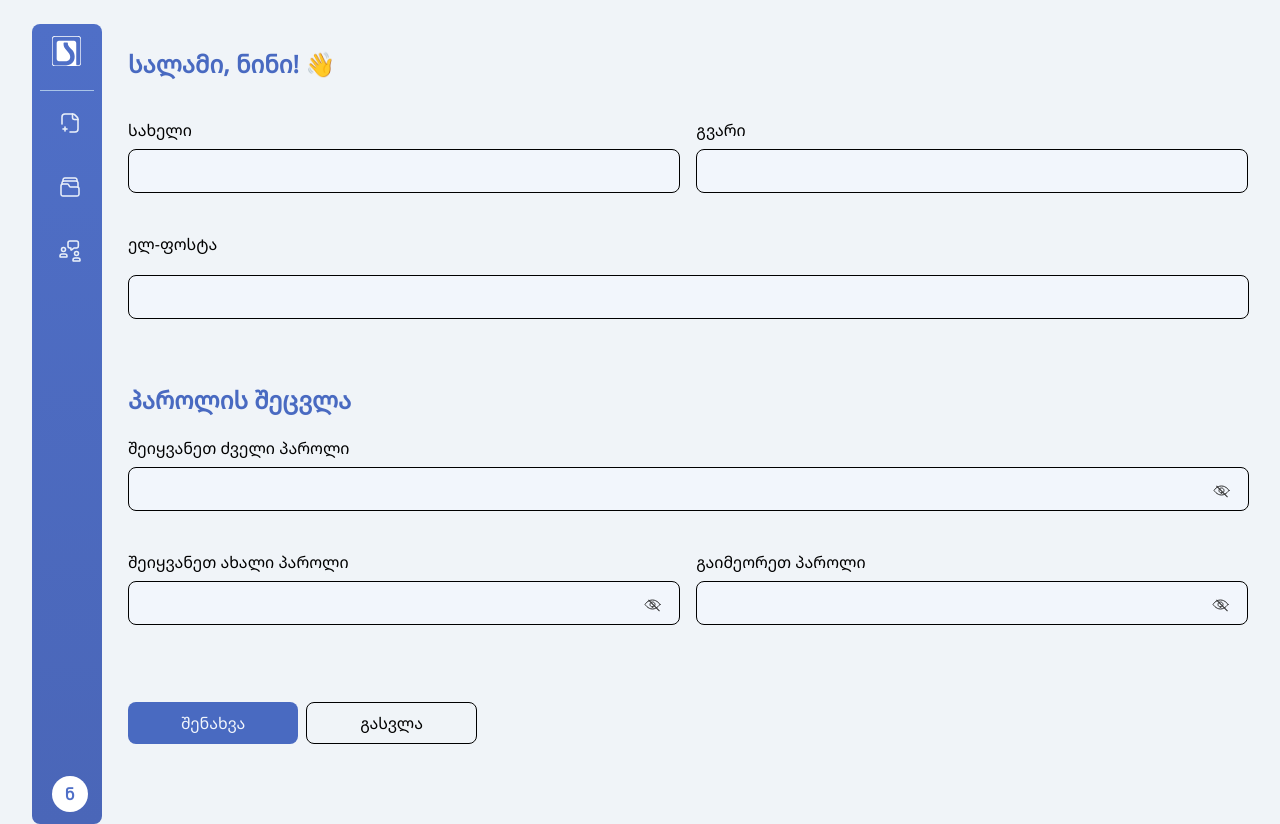
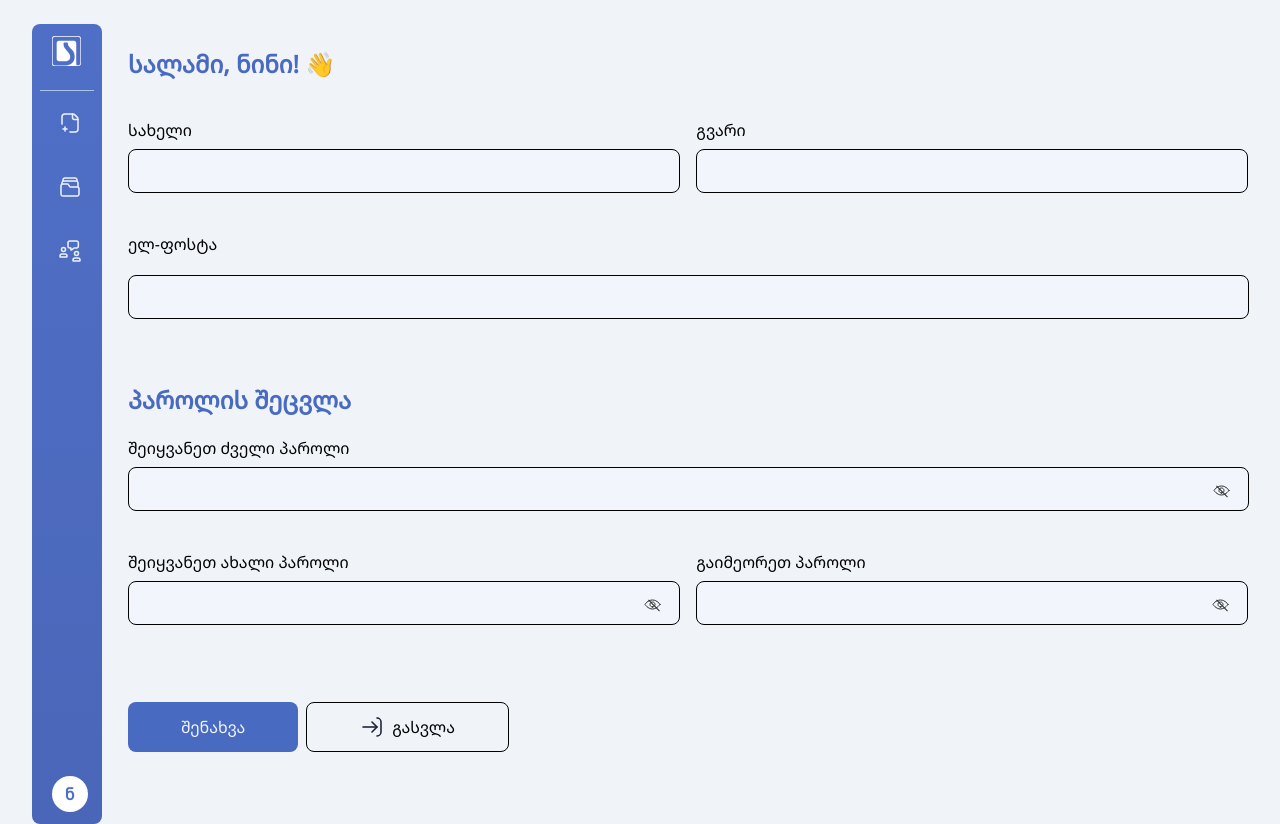
Before and after one commit to Mind1a/qart-nlp-client, a plain HTML site: page pages/userProfile.html in a window 1280 px wide. Drawn offline with Linux system fonts and the light colour scheme.

Commit message:
Use SVG logout icon and align profile button
Add assets/images/svg/logout.svg and replace the <i class="profile_icon--logout"> element in pages/userProfile.html with an <img> referencing the new SVG. Update .container .userProfile .profile_button--secondary in the component SCSS and the compiled global.css to use display:flex, align-items:center and gap:8px so the icon and label are aligned. (Updated global.css.map accordingly.)

```diff
--- a/pages/userProfile.html
+++ b/pages/userProfile.html
@@ -250,7 +250,7 @@
                 type="button"
                 class="profile_button profile_button--secondary"
               >
-                <i class="profile_icon profile_icon--logout"></i>
+                <img src="../assets/images/svg/logout.svg" alt="" />
                 გასვლა
               </button>
             </div>
--- a/styles/components/_user_profile.scss
+++ b/styles/components/_user_profile.scss
@@ -266,6 +266,9 @@
 }
 
 .container .userProfile .profile_button--secondary {
+  display: flex;
+  align-items: center;
+  gap: 8px;
   background: none;
   border: 1px #000 solid;
 }
```
Also changed, not shown: assets/images/svg/logout.svg (added), styles/css/global.css, 1 other file.
